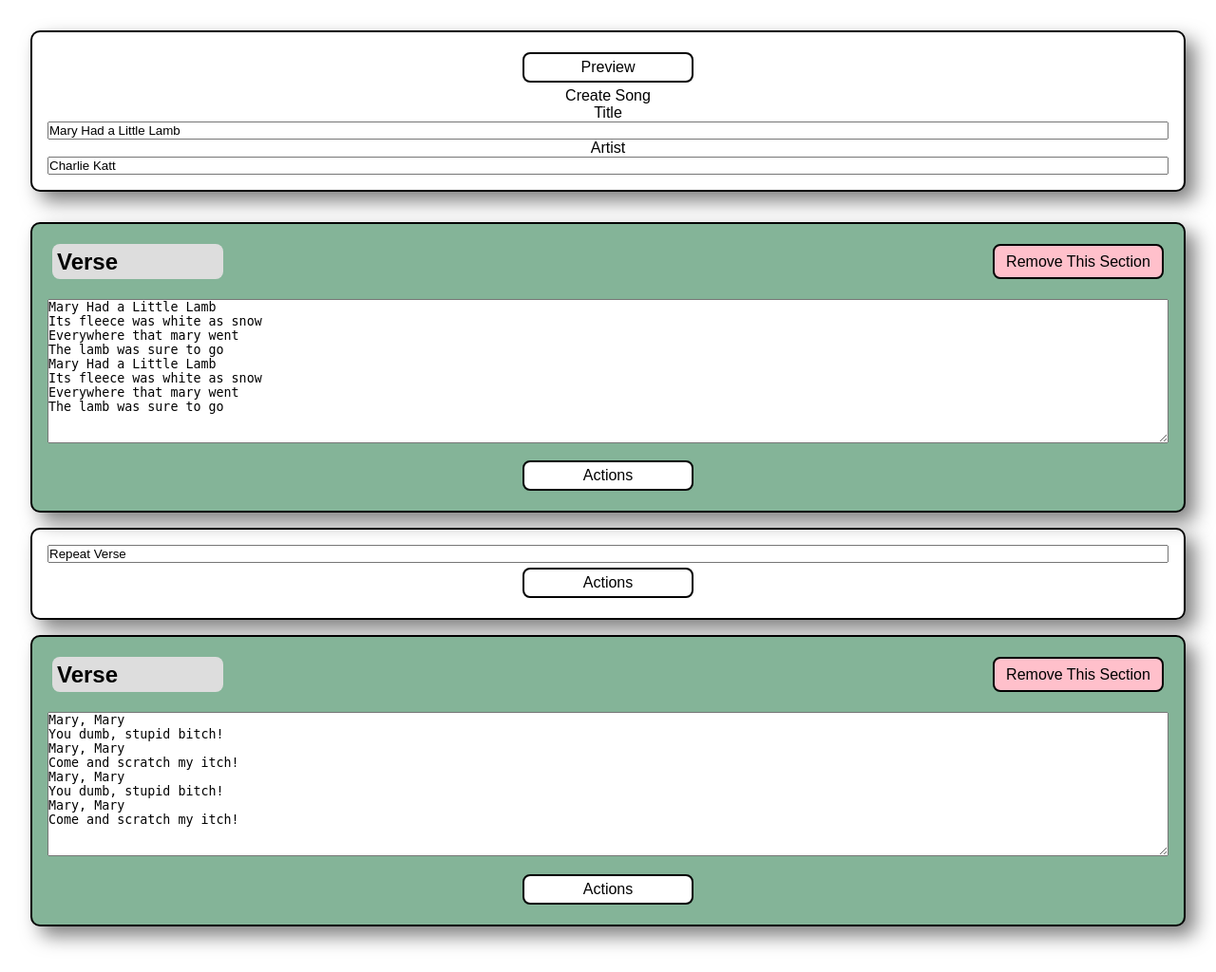
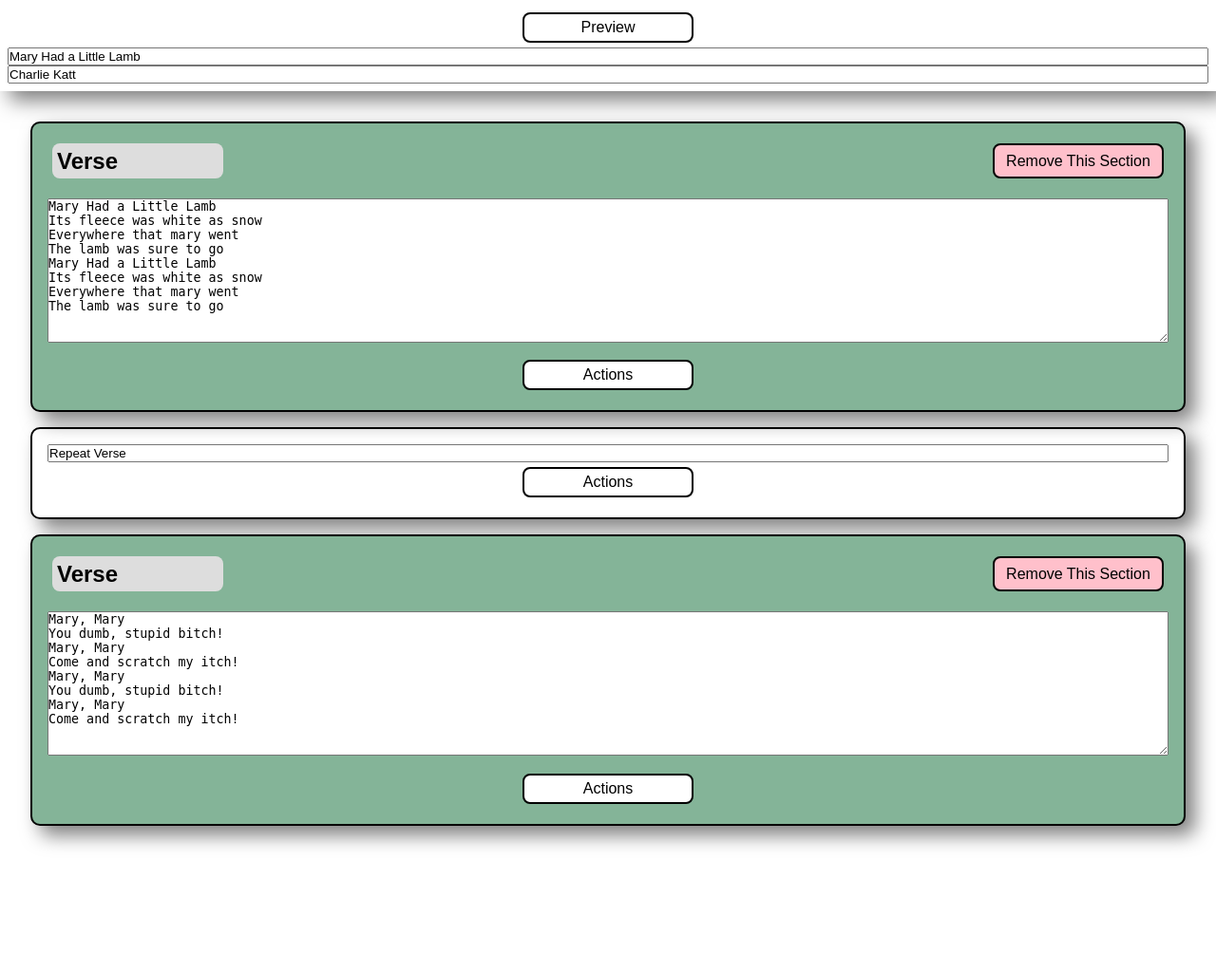
Before and after one commit to ccatura/music-scroller, a PHP site: page /create.html in a window 1280 px wide. Shown: the whole page at 95% size. After the commit the page ends 893 px from the top, so only its background shows below. Run offline with PHP 8.4, Linux system fonts and the light colour scheme; some web fonts are replaced.

Commit message:
changed top bar in song creation to smaller thinner bar

```diff
--- a/create.css
+++ b/create.css
@@ -42,8 +42,8 @@ body {
 }
 
 body {
-    margin-top: 2em;
-    margin-bottom: 2em;;
+    /* margin-top: 2em; */
+    margin-bottom: 2em;
 }
 
 .container {
@@ -118,7 +118,6 @@ button:focus {
     outline: 2px solid black;
 }
 
-.song-info-mother-section,
 .song-part-mother-section {
     /* background: #ddd; */
     padding: 1em;
@@ -130,6 +129,17 @@ button:focus {
     margin-right: 2em;
     border-radius: 10px;
     border: 2px solid black;
+    box-shadow: 10px 10px 20px rgba(0, 0, 0, .5);
+    text-align: center;
+}
+
+.song-info-mother-section {
+    padding: .5em;
+    display: flex;
+    flex-flow: column nowrap;
+    justify-content: center;
+    align-items: center;
+
     box-shadow: 10px 10px 20px rgba(0, 0, 0, .5);
     text-align: center;
 }
--- a/create.html
+++ b/create.html
@@ -18,11 +18,10 @@
 
     <div class="song-info-mother-section">
         <button class="preview" id="preview">Preview</button>
-        <div class="heading">Create Song</div>
-        <div class="section-heading">Title</div>
-        <input class="song-info-input lyrics" type="text" id="song-title" part="Title" value="Mary Had a Little Lamb">
-        <div class="section-heading">Artist</div>
-        <input class="song-info-input lyrics" type="text" id="song-artist" part="Artist" value="Charlie Katt">
+        <!-- <div class="section-heading">Title</div> -->
+        <input class="song-info-input lyrics" type="text" id="song-title" part="Title" value="Mary Had a Little Lamb" placeholder="Title">
+        <!-- <div class="section-heading">Artist</div> -->
+        <input class="song-info-input lyrics" type="text" id="song-artist" part="Artist" value="Charlie Katt" placeholder="Artist">
     </div>
 
     <div class="song-sections">
```
